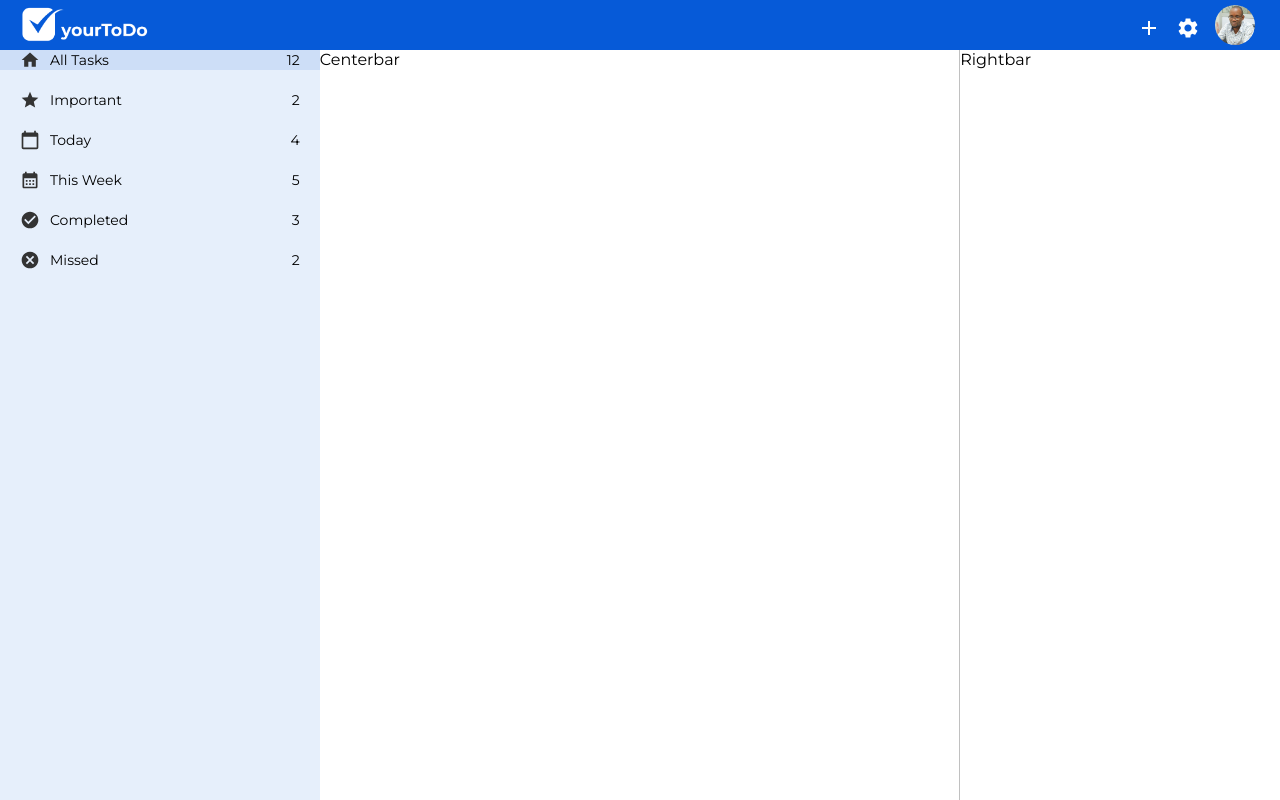
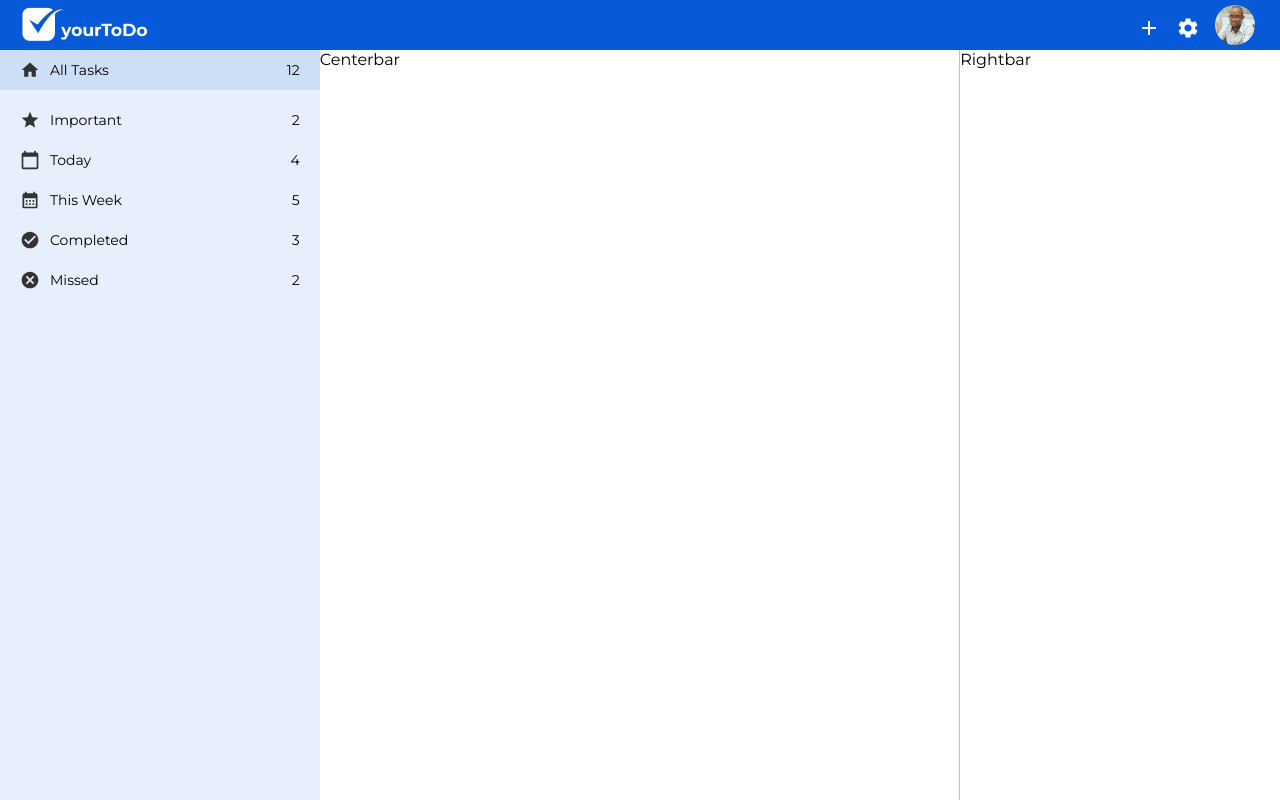
Before and after one commit to namakula-josephine/to-do-app, a React (Create React App) app: page / in a window 1280 px wide. Built offline with nearby package versions, Linux system fonts and the light colour scheme.

Commit message:
Added syle to active menu list

```diff
--- a/src/components/menubar/Menubar.css
+++ b/src/components/menubar/Menubar.css
@@ -27,7 +27,6 @@
 
 .menuBarListItem:hover {
   background-color: #cddef7;
-  width: 100%;
 }
 
 .menuBarIcon {
@@ -44,5 +43,10 @@
 
 .menuBarListActive {
   background-color: #cddef7;
-  width: 100%;
 }
+
+.menuBarListItem-inner{
+  padding: 10px 0 10px 0;
+  display: flex;
+  align-items: center;
+}
--- a/src/components/menubar/Menubar.js
+++ b/src/components/menubar/Menubar.js
@@ -1,6 +1,6 @@
 import "./Menubar.css";
 import HomeIcon from "@mui/icons-material/Home";
-import GradeIcon from '@mui/icons-material/Grade';
+import GradeIcon from "@mui/icons-material/Grade";
 import CalendarTodayIcon from "@mui/icons-material/CalendarToday";
 import CalendarMonthIcon from "@mui/icons-material/CalendarMonth";
 import CheckCircleIcon from "@mui/icons-material/CheckCircle";
@@ -11,9 +11,11 @@ function Menubar() {
     <div className="menuBar">
       <ul className="menuBarList">
         <li className="menuBarListItem menuBarListActive">
-          <HomeIcon className="menuBarIcon" />
-          <span className="menuBarListItemText">All Tasks</span>
-          <span className="menuBarListItemCounter">12</span>
+          <div className="menuBarListItem-inner">
+            <HomeIcon className="menuBarIcon" />
+            <span className="menuBarListItemText">All Tasks</span>
+            <span className="menuBarListItemCounter">12</span>
+          </div>
         </li>
         <li className="menuBarListItem">
           <GradeIcon className="menuBarIcon" />
```
